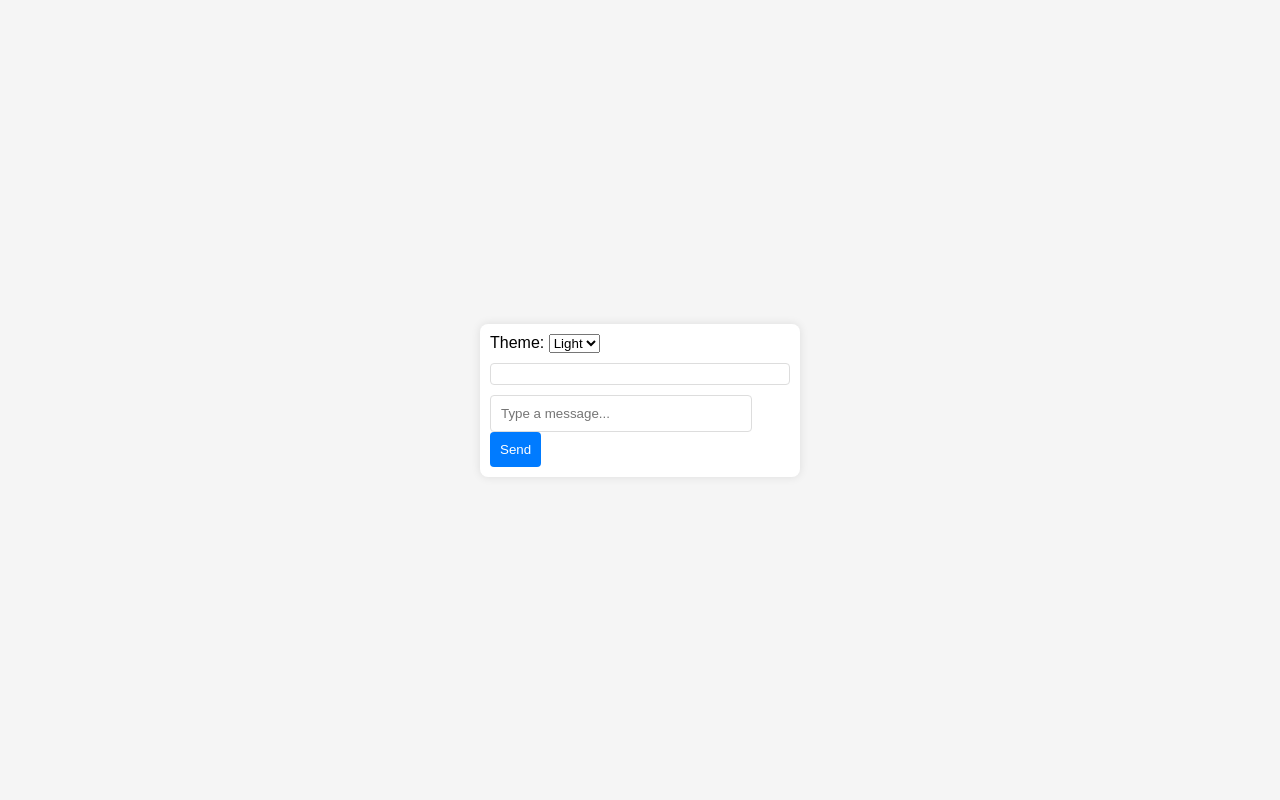
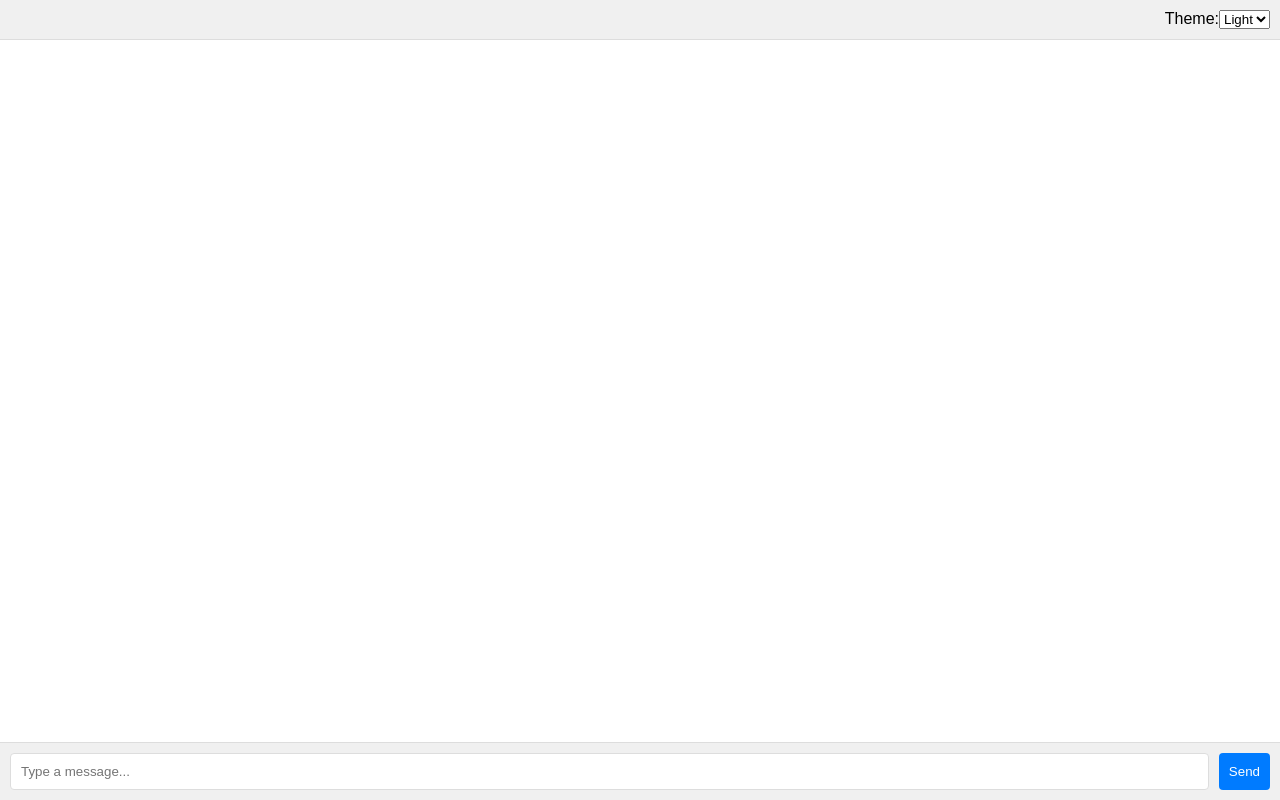
Before and after one commit to SmartGuy1108/h.github.io, a plain HTML site: page index.html in a window 1280 px wide. Drawn offline with Linux system fonts and the light colour scheme.

Commit message:
Update styles.css

```diff
--- a/styles.css
+++ b/styles.css
@@ -9,35 +9,42 @@ body {
 }
 
 .chat-container {
-    width: 300px;
+    width: 100%;
+    height: 100%;
+    display: flex;
+    flex-direction: column;
     background-color: white;
     border-radius: 8px;
     box-shadow: 0 0 10px rgba(0, 0, 0, 0.1);
-    padding: 10px;
-    display: flex;
-    flex-direction: column;
-    justify-content: space-between;
 }
 
 .settings {
-    margin-bottom: 10px;
+    padding: 10px;
+    background-color: #f0f0f0;
+    border-bottom: 1px solid #ddd;
+    display: flex;
+    justify-content: flex-end;
 }
 
 .chatbox {
     flex: 1;
+    padding: 10px;
     overflow-y: auto;
-    margin-bottom: 10px;
+    border-bottom: 1px solid #ddd;
+}
+
+.input-container {
+    display: flex;
+    padding: 10px;
+    background-color: #f0f0f0;
+}
+
+input[type="text"] {
+    flex: 1;
     padding: 10px;
     border: 1px solid #ddd;
     border-radius: 4px;
-}
-
-input[type="text"] {
-    width: calc(100% - 60px);
-    padding: 10px;
     margin-right: 10px;
-    border: 1px solid #ddd;
-    border-radius: 4px;
 }
 
 button {
@@ -63,6 +70,11 @@ body.dark .chat-container {
     background-color: #444;
 }
 
+body.dark .settings,
+body.dark .input-container {
+    background-color: #555;
+}
+
 body.dark .chatbox {
     border: 1px solid #666;
 }
```
